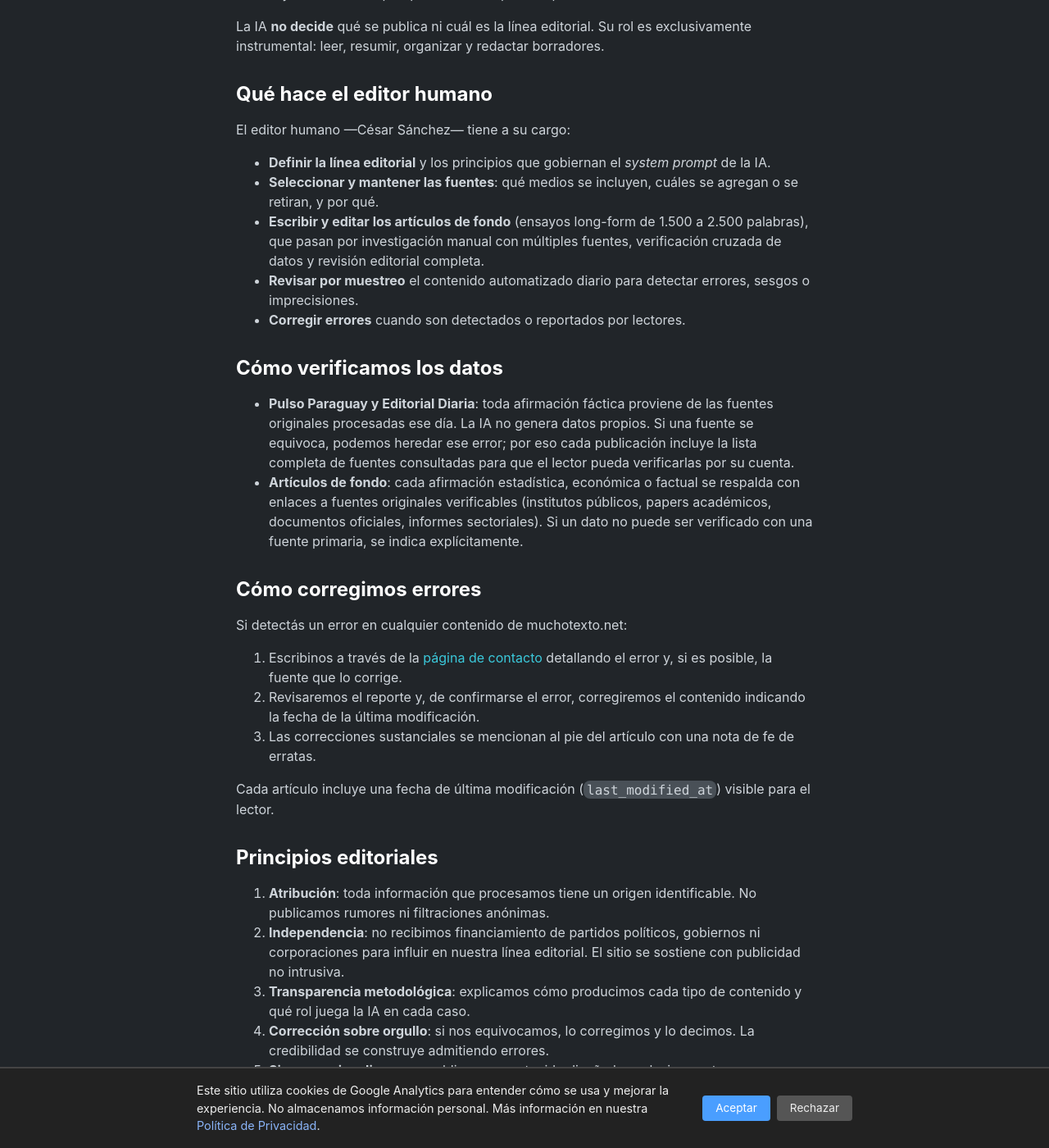
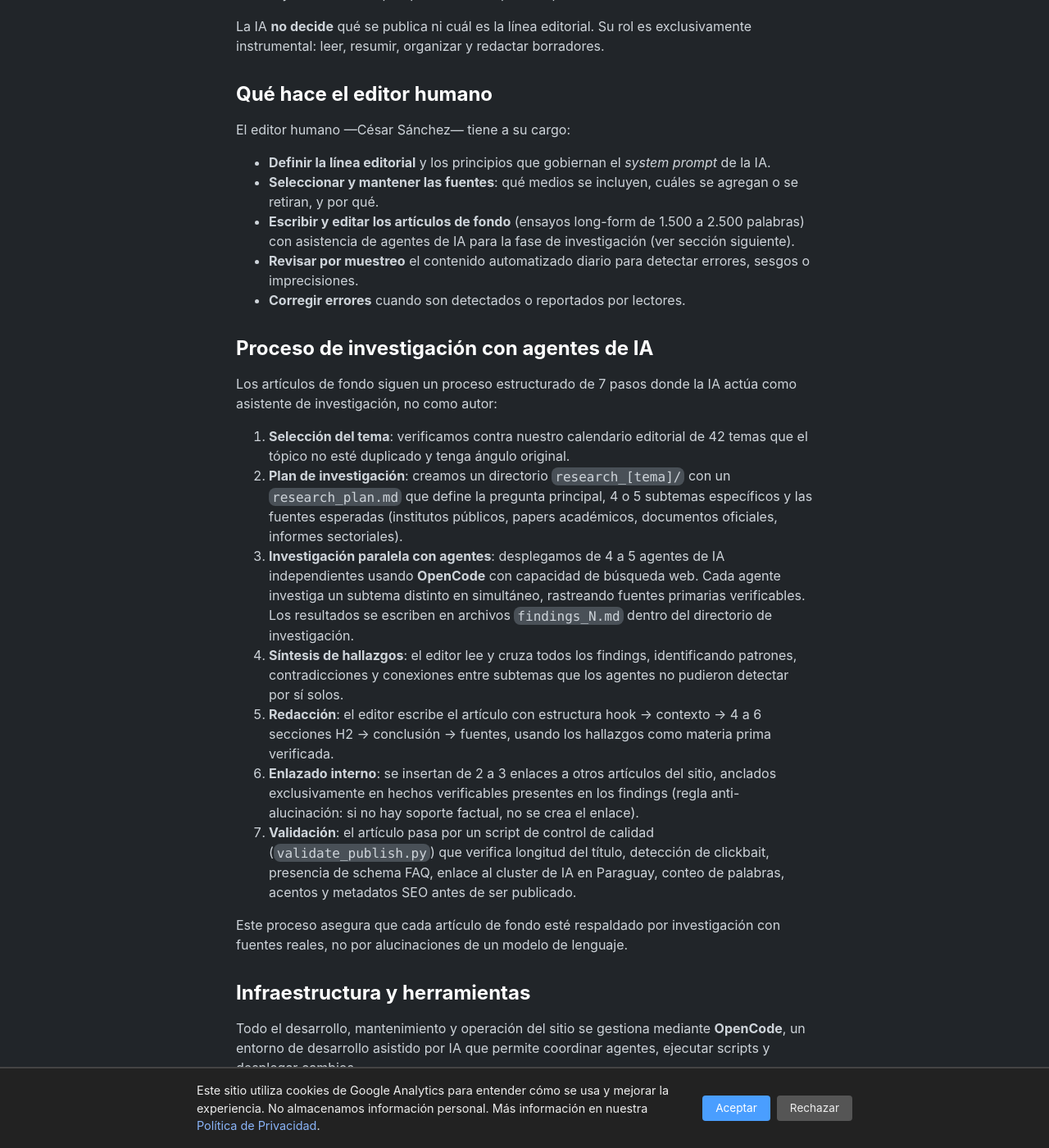
Before and after one commit to miravosqueinteresante/muchotexto.net, a Jekyll site: the page built from como-trabajamos.markdown, in a window 1280 px wide and 1400 px high, scrolled down 921 px. Shown: the whole window at 82% size. Built offline with Jekyll 4.4.1, drawn with Linux system fonts in a browser that asks for light colours; some of the changed text lies outside the part shown.

Commit message:
Amplia Como trabajamos: proceso de agentes IA para articulos y herramientas OpenCode

```diff
--- a/como-trabajamos.markdown
+++ b/como-trabajamos.markdown
@@ -31,9 +31,38 @@ El editor humano —César Sánchez— tiene a su cargo:
 
 - **Definir la línea editorial** y los principios que gobiernan el _system prompt_ de la IA.
 - **Seleccionar y mantener las fuentes**: qué medios se incluyen, cuáles se agregan o se retiran, y por qué.
-- **Escribir y editar los artículos de fondo** (ensayos long-form de 1.500 a 2.500 palabras), que pasan por investigación manual con múltiples fuentes, verificación cruzada de datos y revisión editorial completa.
+- **Escribir y editar los artículos de fondo** (ensayos long-form de 1.500 a 2.500 palabras) con asistencia de agentes de IA para la fase de investigación (ver sección siguiente).
 - **Revisar por muestreo** el contenido automatizado diario para detectar errores, sesgos o imprecisiones.
 - **Corregir errores** cuando son detectados o reportados por lectores.
+
+## Proceso de investigación con agentes de IA
+
+Los artículos de fondo siguen un proceso estructurado de 7 pasos donde la IA actúa como asistente de investigación, no como autor:
+
+1. **Selección del tema**: verificamos contra nuestro calendario editorial de 42 temas que el tópico no esté duplicado y tenga ángulo original.
+2. **Plan de investigación**: creamos un directorio `research_[tema]/` con un `research_plan.md` que define la pregunta principal, 4 o 5 subtemas específicos y las fuentes esperadas (institutos públicos, papers académicos, documentos oficiales, informes sectoriales).
+3. **Investigación paralela con agentes**: desplegamos de 4 a 5 agentes de IA independientes usando **OpenCode** con capacidad de búsqueda web. Cada agente investiga un subtema distinto en simultáneo, rastreando fuentes primarias verificables. Los resultados se escriben en archivos `findings_N.md` dentro del directorio de investigación.
+4. **Síntesis de hallazgos**: el editor lee y cruza todos los findings, identificando patrones, contradicciones y conexiones entre subtemas que los agentes no pudieron detectar por sí solos.
+5. **Redacción**: el editor escribe el artículo con estructura hook → contexto → 4 a 6 secciones H2 → conclusión → fuentes, usando los hallazgos como materia prima verificada.
+6. **Enlazado interno**: se insertan de 2 a 3 enlaces a otros artículos del sitio, anclados exclusivamente en hechos verificables presentes en los findings (regla anti-alucinación: si no hay soporte factual, no se crea el enlace).
+7. **Validación**: el artículo pasa por un script de control de calidad (`validate_publish.py`) que verifica longitud del título, detección de clickbait, presencia de schema FAQ, enlace al cluster de IA en Paraguay, conteo de palabras, acentos y metadatos SEO antes de ser publicado.
+
+Este proceso asegura que cada artículo de fondo esté respaldado por investigación con fuentes reales, no por alucinaciones de un modelo de lenguaje.
+
+## Infraestructura y herramientas
+
+Todo el desarrollo, mantenimiento y operación del sitio se gestiona mediante **OpenCode**, un entorno de desarrollo asistido por IA que permite coordinar agentes, ejecutar scripts y desplegar cambios.
+
+Los modelos de lenguaje utilizados en las distintas etapas del proyecto son:
+
+| Modelo | Uso principal |
+|---|---|
+| **DeepSeek** | Investigación con agentes, razonamiento analítico y redacción asistida de artículos de fondo |
+| **MiniMax** | Procesamiento de contenido y tareas de síntesis |
+| **Qwen** | Asistencia en desarrollo, mantenimiento del sitio y validación de código |
+| **GPT-4o** | Generación automatizada de Pulso Paraguay y Editorial Diaria (vía GitHub Models) |
+
+La combinación de múltiples modelos permite aprovechar las fortalezas de cada uno: razonamiento profundo para la investigación, eficiencia para el contenido automatizado diario, y capacidad de desarrollo para el mantenimiento técnico del sitio.
 
 ## Cómo verificamos los datos
 
```
